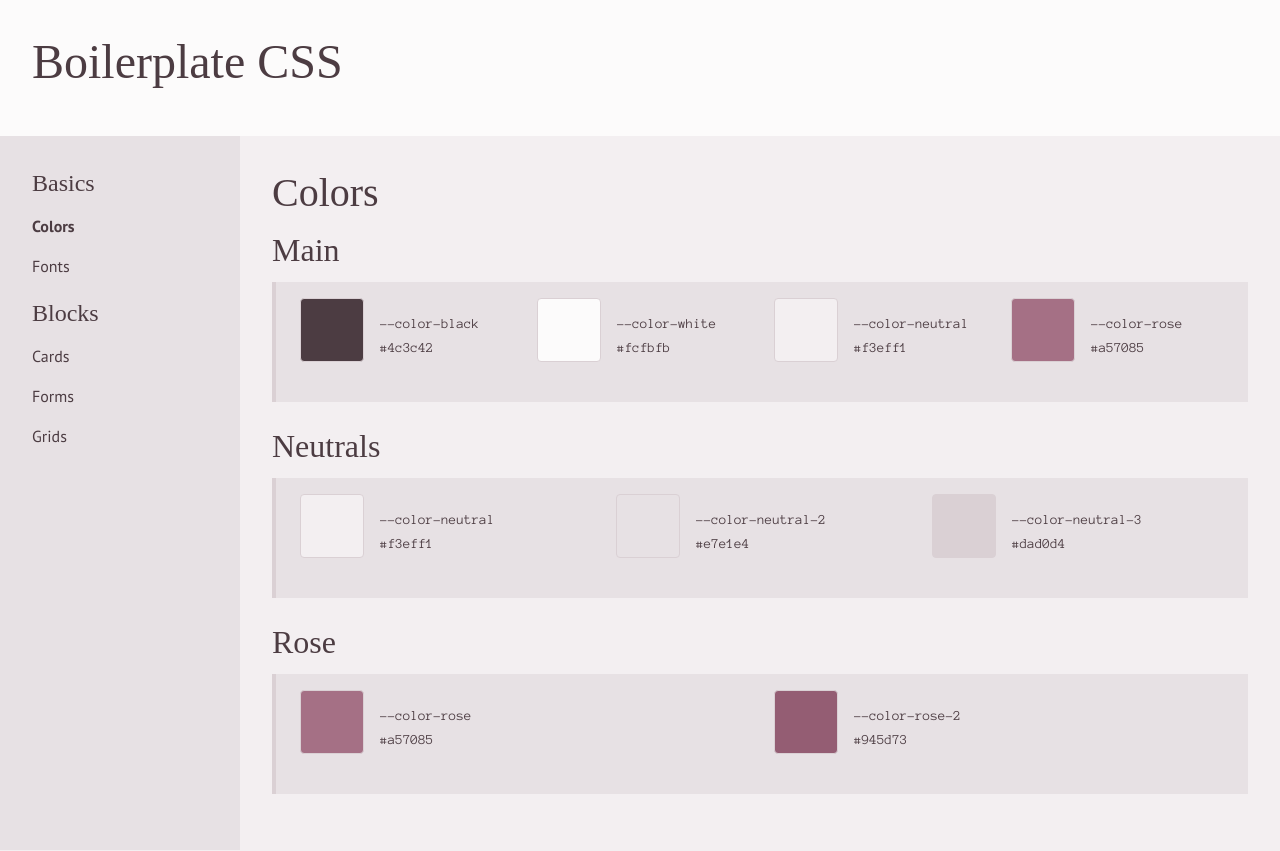
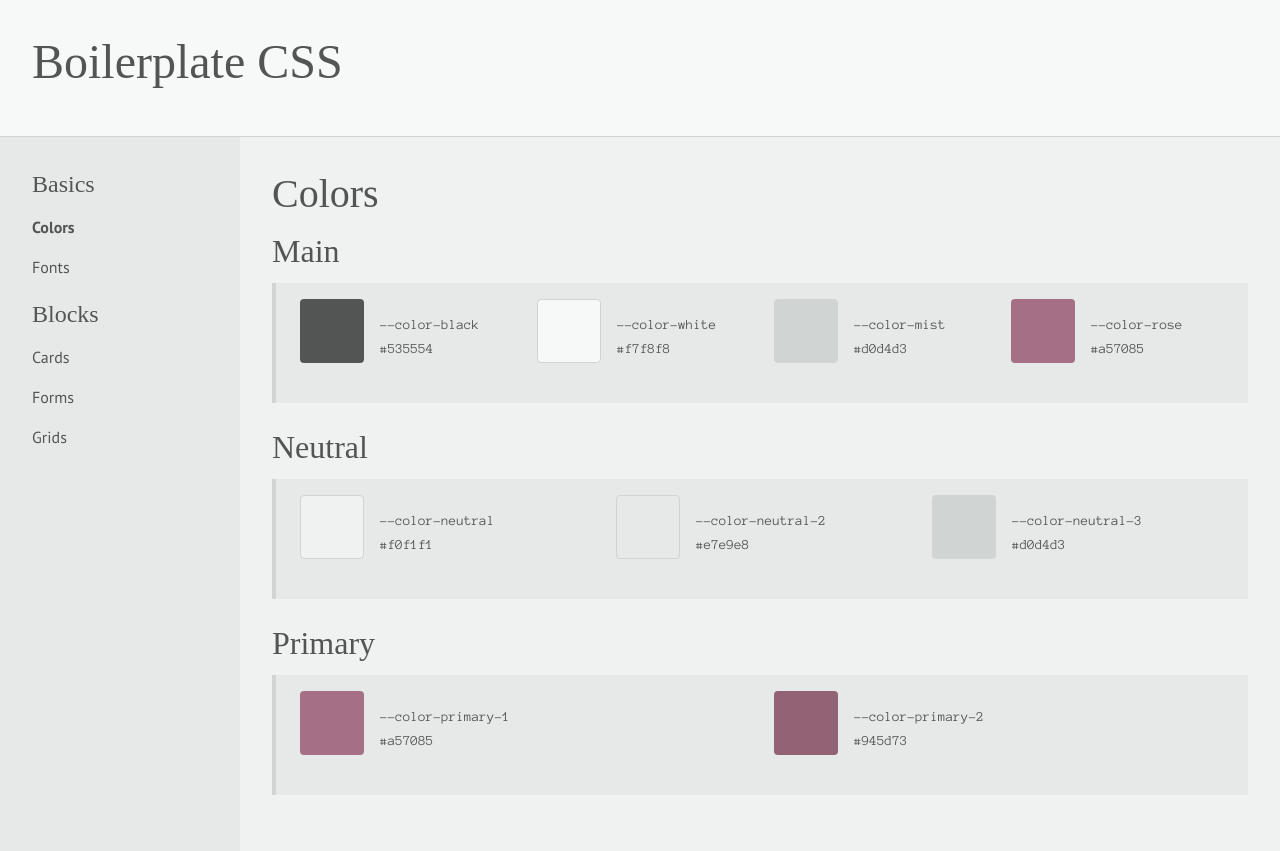
Before and after one commit to mranenko/boilerplate-css-2022, a plain HTML site: page system/colors.html in a window 1280 px wide. Drawn offline with Linux system fonts and the light colour scheme; a web font is replaced by a local one.

Commit message:
Updates colors and color variable names

```diff
--- a/styles/basics/colors.css
+++ b/styles/basics/colors.css
@@ -3,15 +3,21 @@
     colors by name
   */
 
-  --color-black: #4c3c42;
-  --color-white: #fcfbfb;
+  --color-black: #535554;
+  --color-rose: #a57085;
+  /* --color-smoke: #f3eff1; */
+  --color-mist: #d0d4d3;
+  --color-white: #f7f8f8;
 
-  --color-neutral: #f3eff1;
-  --color-neutral-2: #e7e1e4;
-  --color-neutral-3: #dad0d4;
+  /* --color-neutral-1: var(--color-smoke); */
+  --color-neutral-1: #f0f1f1;
+  /* --color-neutral-2: #e7e1e4; */
+  --color-neutral-2: #e7e9e8;
+  /* --color-neutral-3: #dad0d4; */
+  --color-neutral-3: var(--color-mist);
 
-  --color-rose: #a57085;
-  --color-rose-2: #945d73;
+  --color-primary-1: var(--color-rose);
+  --color-primary-2: #916375;
 
   /*
     colors by function
@@ -23,6 +29,6 @@
     colors by element
   */
 
-  --color-body-background: var(--color-neutral);
+  --color-body-background: var(--color-neutral-1);
   --color-body: var(--color-black);
 }
--- a/styles/blocks/forms.css
+++ b/styles/blocks/forms.css
@@ -6,14 +6,14 @@
 }
 
 .button {
-  background: var(--color-rose);
+  background: var(--color-primary-2);
   color: var(--color-white);
   cursor: pointer;
   padding: .75rem 2rem;
 }
 
 .button:hover {
-  background: var(--color-rose-2);
+  background: var(--color-primary-2);
 }
 
 .input.text {
--- a/styles/layouts/system.css
+++ b/styles/layouts/system.css
@@ -4,10 +4,12 @@
 
 .layout.system header {
   background: var(--color-white);
+  border-bottom: 1px solid var(--color-border);
   padding: 2rem;
 }
+
 .layout.system main {
-  background: var(--color-neutral);
+  background: var(--color-neutral-1);
   padding: 2rem;
 }
 
@@ -21,14 +23,8 @@
   margin: 0 -2rem .5rem;
   padding: .25rem 2rem;
 }
-
-.layout.system nav a:hover {
-  background: var(--color-neutral-3);
-}
-
-.layout.system nav a.active {
-  font-weight: bold;
-}
+.layout.system nav a:hover { background: var(--color-neutral-3); }
+.layout.system nav a.active { font-weight: bold; }
 
 /*
   grid
@@ -43,17 +39,9 @@
   grid-template-rows: auto 1fr;
 }
 
-.layout.system header {
-  grid-area: header;
-}
-
-.layout.system nav {
-  grid-area: nav;
-}
-
-.layout.system main {
-  grid-area: main;
-}
+.layout.system header { grid-area: header; }
+.layout.system nav { grid-area: nav; }
+.layout.system main { grid-area: main; }
 
 /*
   colors
@@ -68,15 +56,18 @@
 }
 
 .layout.system .swatch {
-  border: 1px solid var(--color-border);
   border-radius: .25rem;
   height: 4rem;
   width: 4rem;
 }
 .layout.system .swatch.black { background: var(--color-black); }
-.layout.system .swatch.white { background: var(--color-white); }
-.layout.system .swatch.neutral { background: var(--color-neutral); }
-.layout.system .swatch.neutral-2 { background: var(--color-neutral-2); }
+.layout.system .swatch.mist { background: var(--color-mist); border: 1px solid var(--color-border); }
+.layout.system .swatch.rose { background: var(--color-rose); }
+.layout.system .swatch.white { background: var(--color-white); border: 1px solid var(--color-border); }
+
+.layout.system .swatch.neutral-1 { background: var(--color-neutral-1); border: 1px solid var(--color-border); }
+.layout.system .swatch.neutral-2 { background: var(--color-neutral-2); border: 1px solid var(--color-border); }
 .layout.system .swatch.neutral-3 { background: var(--color-neutral-3); }
-.layout.system .swatch.rose { background: var(--color-rose); }
-.layout.system .swatch.rose-2 { background: var(--color-rose-2); }
+
+.layout.system .swatch.primary-1 { background: var(--color-primary-1); }
+.layout.system .swatch.primary-2 { background: var(--color-primary-2); }
--- a/system/colors.html
+++ b/system/colors.html
@@ -32,19 +32,19 @@
         <div class="color">
           <p class="swatch black"></p>
           <code>--color-black
-          #4c3c42</code>
+          #535554</code>
         </div>
 
         <div class="color">
           <p class="swatch white"></p>
           <code>--color-white
-          #fcfbfb</code>
+          #f7f8f8</code>
         </div>
 
         <div class="color">
-          <p class="swatch neutral"></p>
-          <code>--color-neutral
-          #f3eff1</code>
+          <p class="swatch mist"></p>
+          <code>--color-mist
+          #d0d4d3</code>
         </div>
 
         <div class="color">
@@ -54,38 +54,38 @@
         </div>
       </div>
 
-      <h3 class="subtitle mt-1">Neutrals</h3>
+      <h3 class="subtitle mt-1">Neutral</h3>
       <div class="card grid large">
         <div class="color">
-          <p class="swatch neutral"></p>
+          <p class="swatch neutral-1"></p>
           <code>--color-neutral
-            #f3eff1</code>
+            #f0f1f1</code>
         </div>
 
         <div class="color">
           <p class="swatch neutral-2"></p>
           <code>--color-neutral-2
-            #e7e1e4</code>
+            #e7e9e8</code>
         </div>
 
         <div class="color">
           <p class="swatch neutral-3"></p>
           <code>--color-neutral-3
-            #dad0d4</code>
+            #d0d4d3</code>
         </div>
       </div>
 
-      <h3 class="subtitle mt-1">Rose</h3>
+      <h3 class="subtitle mt-1">Primary</h3>
       <div class="card grid medium">
         <div class="color">
-          <p class="swatch rose"></p>
-          <code>--color-rose
+          <p class="swatch primary-1"></p>
+          <code>--color-primary-1
             #a57085</code>
         </div>
 
         <div class="color">
-          <p class="swatch rose-2"></p>
-          <code>--color-rose-2
+          <p class="swatch primary-2"></p>
+          <code>--color-primary-2
             #945d73</code>
         </div>
       </div>
```
